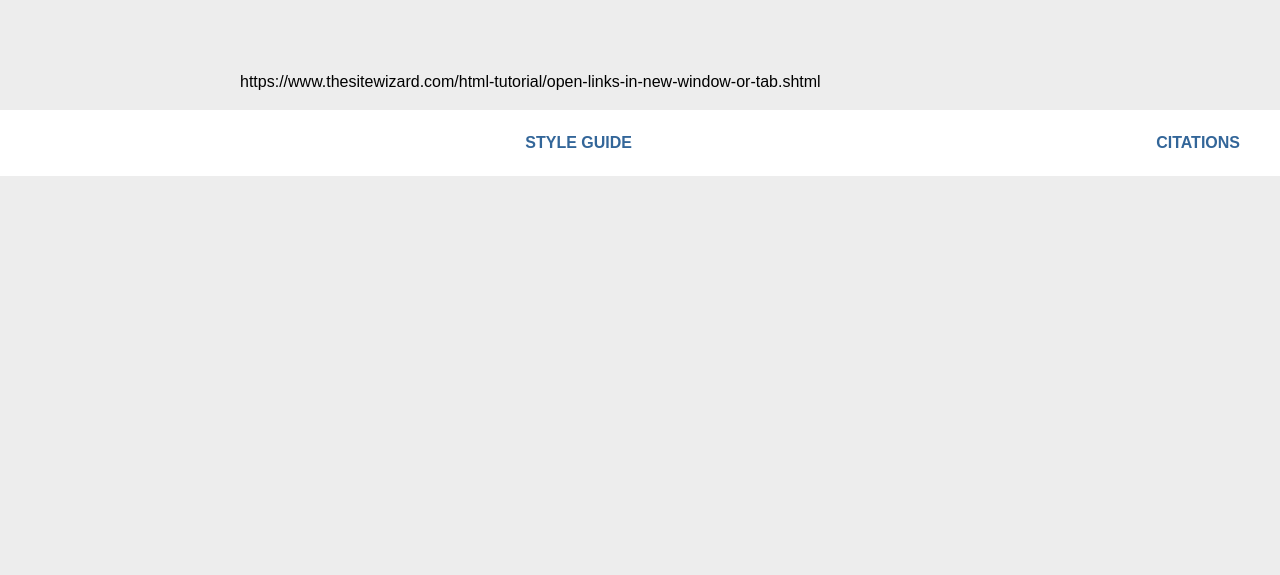
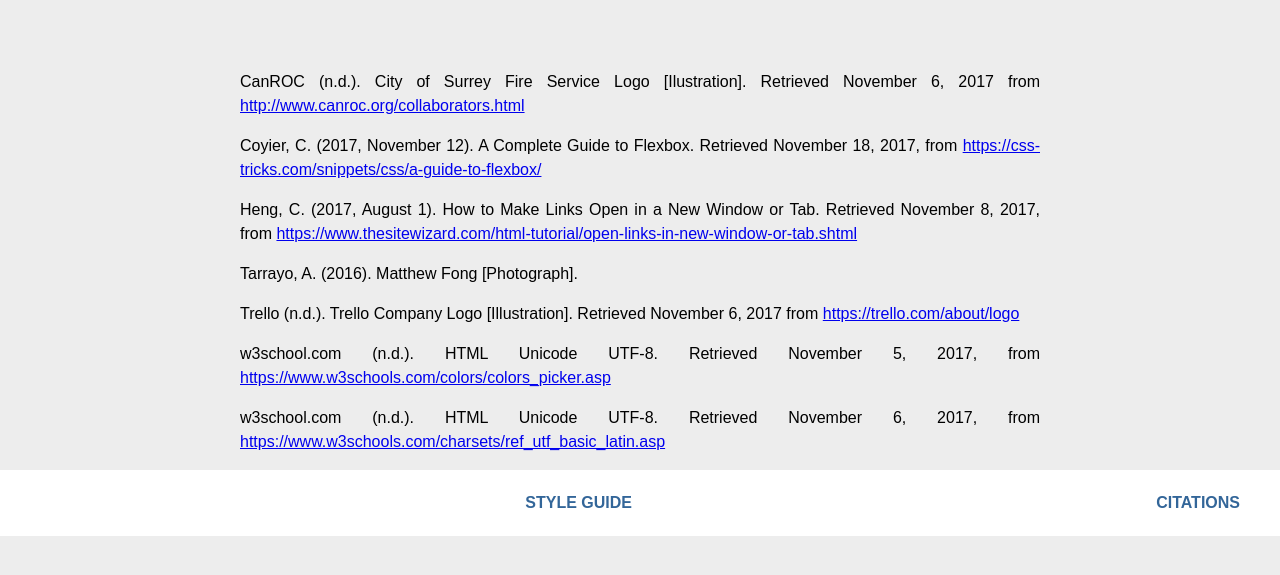
Before and after one commit to matthewfongg/IAT339-Portfolio, a plain HTML site: page citations.html in a window 1280 px wide. Shown: the part 161-736 px from the top of the page. Drawn offline with Linux system fonts and the light colour scheme; a web font is replaced by a local one.

Commit message:
Added citations

```diff
--- a/citations.html
+++ b/citations.html
@@ -5,7 +5,7 @@
 <html lang="en">
   <head>
     <title>
-      Style Guide
+      Citations
     </title>
     <meta charset="utf-8">
 		<meta name="viewport" content="width=device-width, initial-scale=1">
@@ -31,9 +31,39 @@
           CITATIONS
         </h1>
       </header>
+
+
       <p>
-        https://www.thesitewizard.com/html-tutorial/open-links-in-new-window-or-tab.shtml
+        CanROC (n.d.). City of Surrey Fire Service Logo [Ilustration]. Retrieved November 6, 2017 from <a href="http://www.canroc.org/collaborators.html">http://www.canroc.org/collaborators.html</a>
       </p>
+
+      <p>
+        Coyier, C. (2017, November 12). A Complete Guide to Flexbox. Retrieved November 18, 2017, from <a href="https://css-tricks.com/snippets/css/a-guide-to-flexbox/"> https://css-tricks.com/snippets/css/a-guide-to-flexbox/</a>
+      </p>
+
+      <p>
+        Heng, C. (2017, August 1). How to Make Links Open in a New Window or Tab. Retrieved November 8, 2017, from <a href="https://www.thesitewizard.com/html-tutorial/open-links-in-new-window-or-tab.shtml"> https://www.thesitewizard.com/html-tutorial/open-links-in-new-window-or-tab.shtml</a>
+      </p>
+
+      <p>
+        Tarrayo, A. (2016). Matthew Fong [Photograph].
+      </p>
+
+      <p>
+        Trello (n.d.). Trello Company Logo [Illustration]. Retrieved November 6, 2017 from <a href="https://trello.com/about/logo">https://trello.com/about/logo</a>
+      </p>
+
+
+      <p>
+        w3school.com (n.d.). HTML Unicode UTF-8. Retrieved November 5, 2017, from <a href="https://www.w3schools.com/colors/colors_picker.asp"> https://www.w3schools.com/colors/colors_picker.asp</a>
+      </p>
+
+      <p>
+        w3school.com (n.d.). HTML Unicode UTF-8. Retrieved November 6, 2017, from <a href="https://www.w3schools.com/charsets/ref_utf_basic_latin.asp"> https://www.w3schools.com/charsets/ref_utf_basic_latin.asp</a>
+      </p>
+
+
+
     </div>
 
     <footer>
```
Also changed, not shown: index.html (+0 -6 lines), trello_feature.html (+1 -1 lines).
